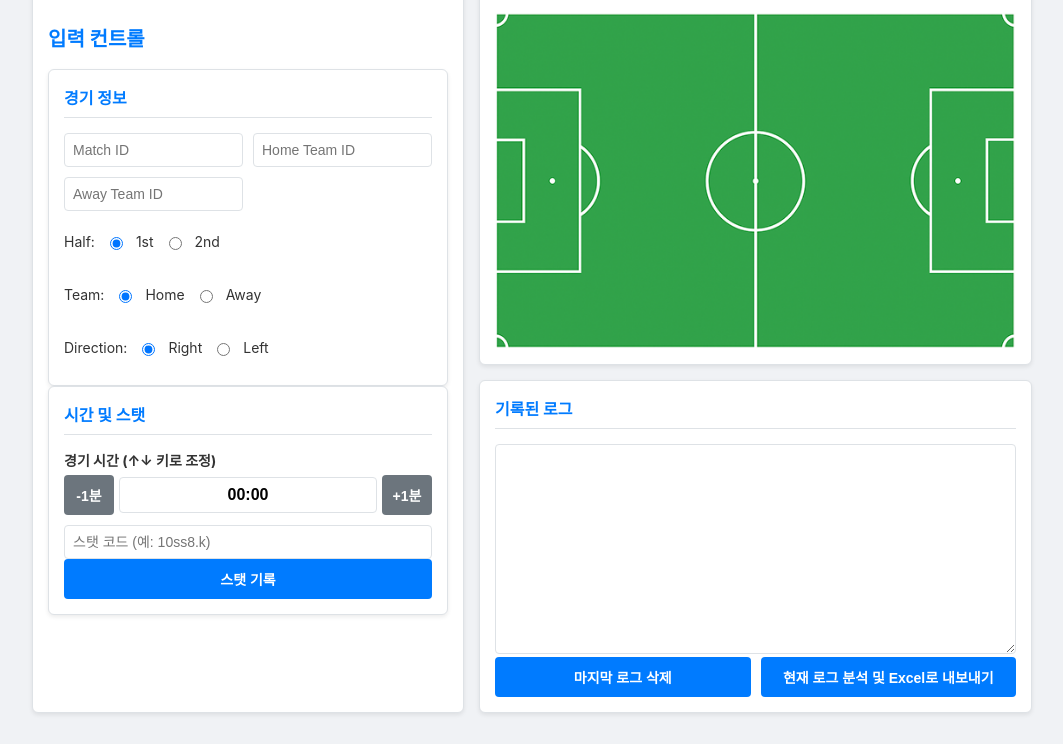
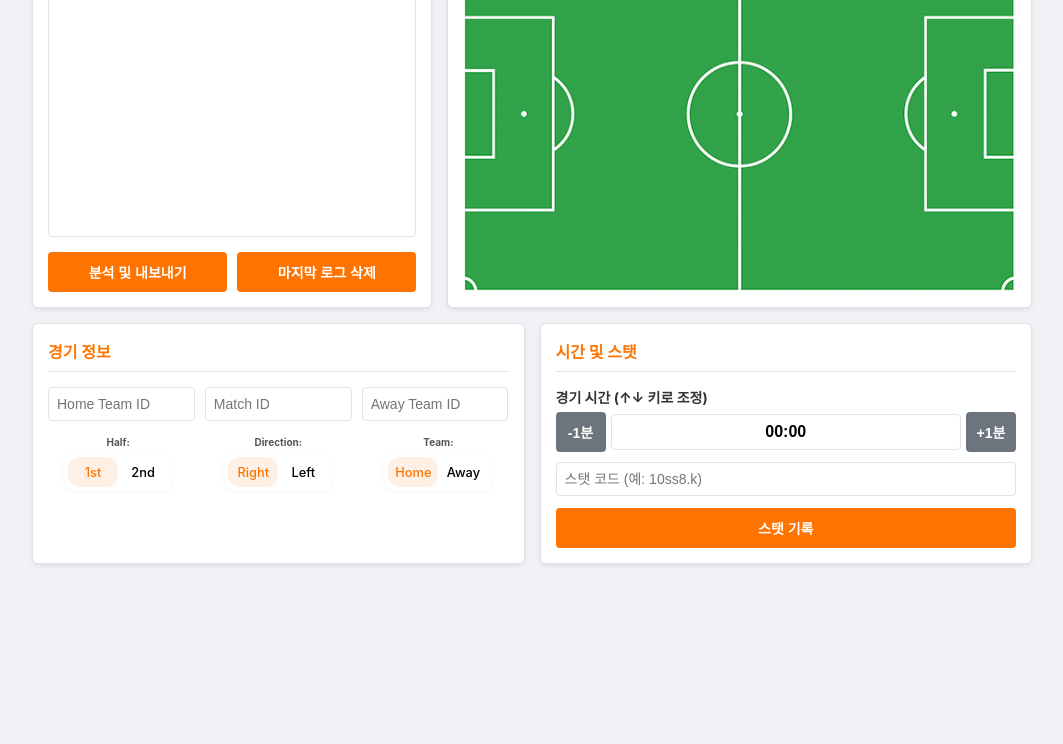
Before and after one commit to Yoonsh0214/FPA_Streamlit_App, a plain HTML site: page templates/index.html in a window 1280 px wide. Shown: the part 270-1014 px from the top of the page, without its empty margins (108-1171 px from the left). After the commit the page ends 849 px from the top, so only its background shows below. Drawn offline with Linux system fonts and the light colour scheme.

Commit message:
ui 개선2

```diff
--- a/static/MANUAL.html
+++ b/static/MANUAL.html
@@ -17,13 +17,13 @@
         }
 
         h1 {
-            color: #007bff;
-            border-bottom: 3px solid #007bff;
+            color: #FF7400;
+            border-bottom: 3px solid #FF7400;
             padding-bottom: 10px;
         }
 
         h2 {
-            color: #0056b3;
+            color: #cc5d00;
             margin-top: 30px;
             border-bottom: 2px solid #dee2e6;
             padding-bottom: 8px;
@@ -50,7 +50,7 @@
         }
 
         th {
-            background-color: #007bff;
+            background-color: #FF7400;
             color: white;
             font-weight: bold;
         }
@@ -97,10 +97,10 @@
         }
 
         blockquote {
-            border-left: 4px solid #007bff;
+            border-left: 4px solid #FF7400;
             margin: 15px 0;
             padding: 10px 20px;
-            background-color: #e7f3ff;
+            background-color: #fff0e6;
         }
     </style>
 </head>
--- a/templates/index.html
+++ b/templates/index.html
@@ -7,8 +7,8 @@
     <title>FPA Live Analyzer</title>
     <style>
         :root {
-            --primary-color: #007bff;
-            --primary-hover: #0056b3;
+            --primary-color: #FF7400;
+            --primary-hover: #cc5d00;
             --bg-color: #f0f2f5;
             --card-bg: #ffffff;
             --text-color: #333;
@@ -35,6 +35,7 @@
 
         .main-container {
             display: flex;
+            flex-direction: column;
             width: 100%;
             max-width: 1600px;
             margin: auto;
@@ -43,20 +44,47 @@
         }
 
         .controls-container {
-            width: 400px;
+            width: 100%;
+            display: flex;
+            gap: 15px;
             flex-shrink: 0;
         }
 
-        .right-column {
+        .controls-container>.card {
+            flex: 1;
+        }
+
+        .visual-container {
             flex-grow: 1;
+            display: flex;
+            flex-direction: row;
+            gap: 15px;
+        }
+
+        .visual-container>.card:first-child {
+            flex: 1;
+        }
+
+        .visual-container>.card:last-child {
+            flex: 1.5;
+        }
+
+        .visual-container .card {
+            width: 100%;
+            box-sizing: border-box;
             display: flex;
             flex-direction: column;
             gap: 15px;
         }
 
-        .right-column .card {
-            width: 100%;
-            box-sizing: border-box;
+        .visual-container h2 {
+            margin: 0;
+        }
+
+        #log_display {
+            flex-grow: 1;
+            height: 100%;
+            resize: none;
         }
 
         h1 {
@@ -79,7 +107,7 @@
 
         .input-grid {
             display: grid;
-            grid-template-columns: 1fr 1fr;
+            grid-template-columns: 1fr 1fr 1fr;
             gap: 10px;
         }
 
@@ -100,11 +128,79 @@
             border-color: var(--primary-color);
         }
 
-        .radio-group {
+        /* 탭 스타일 */
+        .radio-row {
+            display: flex;
+            flex-direction: column;
+            align-items: center;
+            gap: 5px;
+            margin-top: 15px;
+            flex: 1;
+        }
+
+        .radio-row p {
+            font-size: 10px;
+            margin: 0;
+            font-weight: bold;
+            color: #555;
+        }
+
+        .tabs {
+            display: flex;
+            position: relative;
+            background-color: #fff;
+            background-color: #fff;
+            box-shadow: 0 1px 3px 0 rgba(255, 116, 0, 0.1);
+            padding: 0.25rem;
+            /* 패딩 약간 조정 */
+            border-radius: 12px;
+            width: fit-content;
+        }
+
+        .tabs * {
+            z-index: 2;
+        }
+
+        .tabs input[type="radio"] {
+            display: none;
+        }
+
+        .tab {
             display: flex;
             align-items: center;
-            gap: 10px;
-            margin-top: 8px;
+            justify-content: center;
+            height: 30px;
+            width: 50px;
+            font-size: .8rem;
+            color: black;
+            font-weight: 500;
+            border-radius: 12px;
+            cursor: pointer;
+            transition: color 0.15s ease-in;
+            margin: 0;
+        }
+
+        .tabs input[type="radio"]:checked+label {
+            color: #FF7400;
+        }
+
+        .glider {
+            position: absolute;
+            display: flex;
+            height: 30px;
+            width: 50px;
+            background-color: #fff0e6;
+            z-index: 1;
+            border-radius: 12px;
+            transition: 0.25s ease-out;
+        }
+
+        .tabs input[type="radio"]:nth-of-type(1):checked~.glider {
+            transform: translateX(0);
+        }
+
+        .tabs input[type="radio"]:nth-of-type(2):checked~.glider {
+            transform: translateX(100%);
         }
 
         #field-wrapper {
@@ -153,6 +249,7 @@
             background-color: #e9ecef;
             color: var(--text-color);
             flex: 1;
+            padding: 8px;
         }
 
         #mode-selector button.active {
@@ -173,10 +270,12 @@
 </head>
 
 <body>
-    <div style="width: 100%; max-width: 1000px; margin: 16px auto;">
+    <div style="width: 100%; max-width: 1000px; margin: 0 auto;">
         <div class="card" style="margin-bottom: 20px;">
-            <h1>FPA Live Analyzer</h1>
-            <div id="mode-selector" style="display: flex; gap: 10px; margin-bottom: 20px;">
+            <div style="display: flex; margin-bottom: 8px;">
+                <img id="logo" src="/static/assets/logo.png" alt="logo" style="width: 200px;">
+            </div>
+            <div id="mode-selector" style="display: flex; gap: 10px;">
                 <button id="btn-live-mode">⚽ 실시간 입력</button>
                 <button id="btn-upload-mode">📄 파일 업로드</button>
                 <button id="btn-manual-mode">📘 사용 설명서</button>
@@ -185,32 +284,65 @@
 
         <!-- 실시간 입력 모드 -->
         <div id="live-mode-container" class="main-container">
-            <!-- 왼쪽 컨트롤 패널 -->
-            <div class="controls-container card">
-                <img id="logo" src="/static/assets/logo.png" alt="logo" style="width: 200px; margin-bottom: 20px;">
-                <h2>입력 컨트롤</h2>
+
+            <!-- 상단: 로그 + 축구장 (visual-container) -->
+            <div class="visual-container">
+                <div class="card">
+                    <h2>기록된 로그</h2>
+                    <textarea id="log_display" rows="12"></textarea>
+                    <div class="button-group">
+                        <button id="export_logs">분석 및 내보내기</button>
+                        <button id="delete_last">마지막 로그 삭제</button>
+                    </div>
+                </div>
+                <div class="card">
+                    <h2>축구장</h2>
+                    <div id="field-wrapper">
+                        <img id="field-image" src="/static/assets/football_field.png" alt="Football Field">
+                    </div>
+                </div>
+            </div>
+
+            <!-- 하단: 입력 컨트롤 (controls-container) -->
+            <div class="controls-container">
                 <div class="card">
                     <h4>경기 정보</h4>
                     <div class="input-grid">
+                        <input type="text" id="teamid_h" placeholder="Home Team ID">
                         <input type="text" id="match_id" placeholder="Match ID">
-                        <input type="text" id="teamid_h" placeholder="Home Team ID">
                         <input type="text" id="teamid_a" placeholder="Away Team ID">
                     </div>
-                    <div class="radio-group">
-                        <p>Half:</p> <input type="radio" id="half_1st" name="half" value="1st" checked> <label
-                            for="half_1st">1st</label>
-                        <input type="radio" id="half_2nd" name="half" value="2nd"> <label for="half_2nd">2nd</label>
-                    </div>
-                    <div class="radio-group">
-                        <p>Team:</p> <input type="radio" id="team_home" name="team" value="home" checked> <label
-                            for="team_home">Home</label>
-                        <input type="radio" id="team_away" name="team" value="away"> <label for="team_away">Away</label>
-                    </div>
-                    <div class="radio-group">
-                        <p>Direction:</p> <input type="radio" id="dir_right" name="direction" value="right" checked>
-                        <label for="dir_right">Right</label>
-                        <input type="radio" id="dir_left" name="direction" value="left"> <label
-                            for="dir_left">Left</label>
+                    <div style="display: flex; gap: 20px; flex-wrap: wrap;">
+                        <div class="radio-row" style="margin-top: 15px;">
+                            <p>Half:</p>
+                            <div class="tabs">
+                                <input type="radio" id="half_1st" name="half" value="1st" checked>
+                                <label class="tab" for="half_1st">1st</label>
+                                <input type="radio" id="half_2nd" name="half" value="2nd">
+                                <label class="tab" for="half_2nd">2nd</label>
+                                <span class="glider"></span>
+                            </div>
+                        </div>
+                        <div class="radio-row" style="margin-top: 15px;">
+                            <p>Direction:</p>
+                            <div class="tabs">
+                                <input type="radio" id="dir_right" name="direction" value="right" checked>
+                                <label class="tab" for="dir_right">Right</label>
+                                <input type="radio" id="dir_left" name="direction" value="left">
+                                <label class="tab" for="dir_left">Left</label>
+                                <span class="glider"></span>
+                            </div>
+                        </div>
+                        <div class="radio-row" style="margin-top: 15px;">
+                            <p>Team:</p>
+                            <div class="tabs">
+                                <input type="radio" id="team_home" name="team" value="home" checked>
+                                <label class="tab" for="team_home">Home</label>
+                                <input type="radio" id="team_away" name="team" value="away">
+                                <label class="tab" for="team_away">Away</label>
+                                <span class="glider"></span>
+                            </div>
+                        </div>
                     </div>
                 </div>
                 <div class="card">
@@ -222,25 +354,8 @@
                             style="flex: 1; text-align: center; font-weight: bold; font-size: 16px;">
                         <button id="time_plus" style="width: 50px; background-color: #6c757d;">+1분</button>
                     </div>
-                    <input type="text" id="stat_input" placeholder="스탯 코드 (예: 10ss8.k)">
+                    <input type="text" id="stat_input" placeholder="스탯 코드 (예: 10ss8.k)" style="margin-bottom: 12px;">
                     <button id="submit_stat">스탯 기록</button>
-                </div>
-            </div>
-            <!-- 오른쪽 컬럼 (축구장 + 로그) -->
-            <div class="right-column">
-                <div class="card">
-                    <h2>축구장</h2>
-                    <div id="field-wrapper">
-                        <img id="field-image" src="/static/assets/football_field.png" alt="Football Field">
-                    </div>
-                </div>
-                <div class="card">
-                    <h4>기록된 로그</h4>
-                    <textarea id="log_display" rows="12"></textarea>
-                    <div class="button-group">
-                        <button id="delete_last">마지막 로그 삭제</button>
-                        <button id="export_logs">현재 로그 분석 및 Excel로 내보내기</button>
-                    </div>
                 </div>
             </div>
         </div>
```
